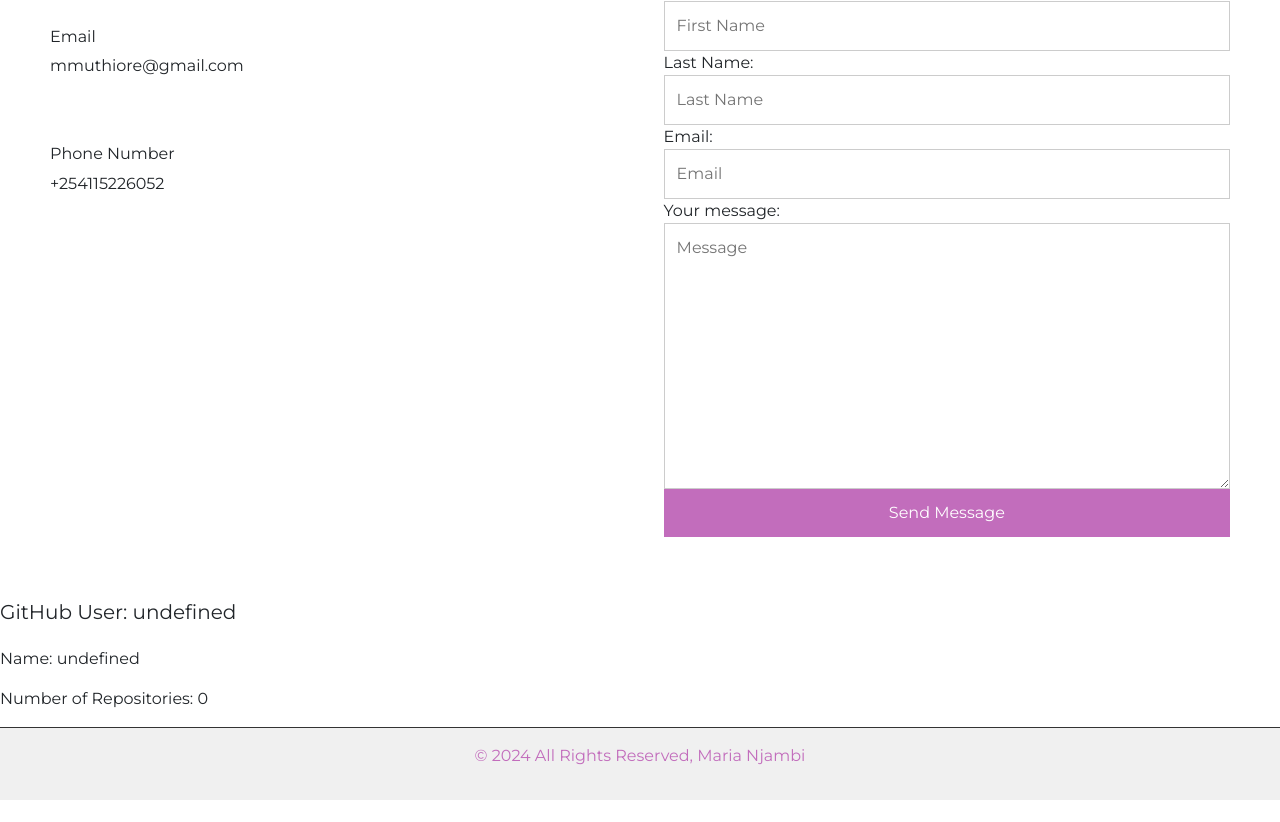
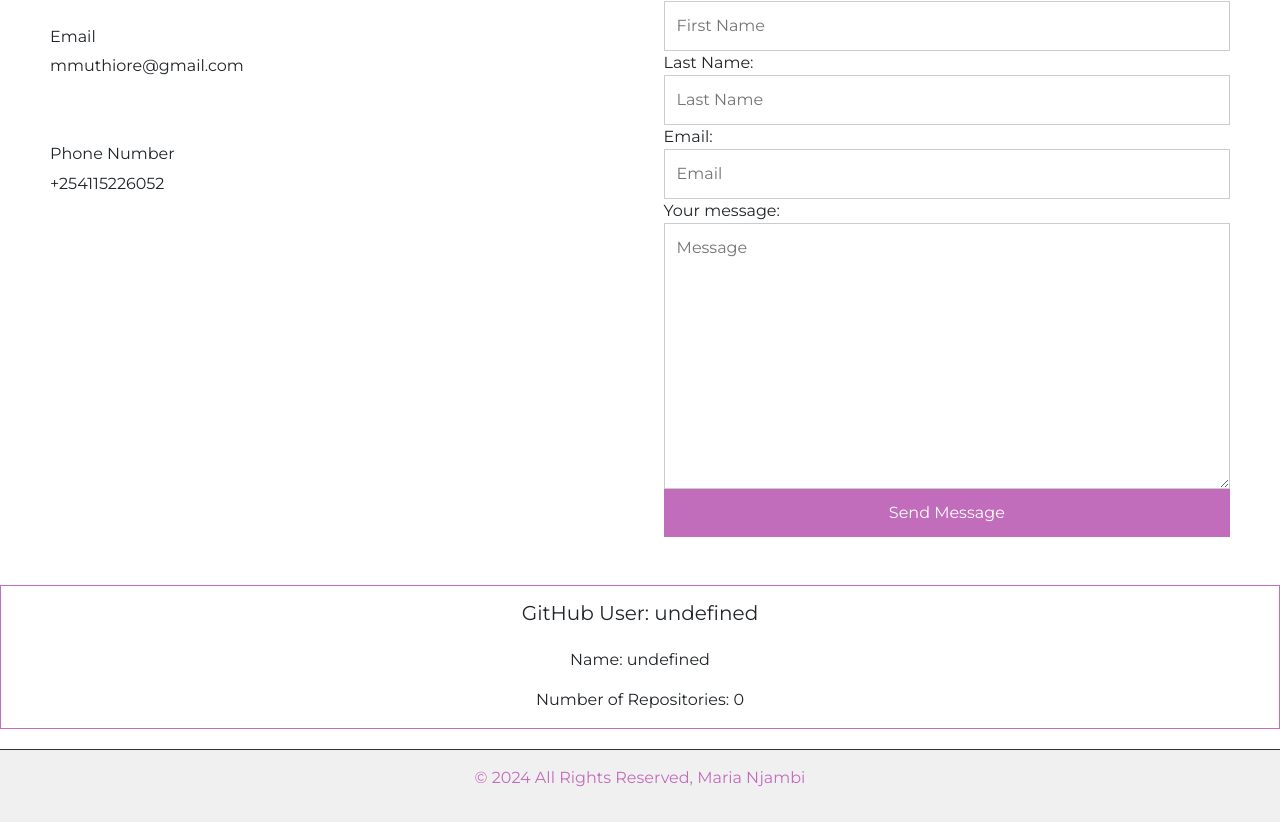
Before and after one commit to Njambi-M/Maria-N-portfolio, a React (Create React App) app: page / in a window 1280 px wide. Shown: the part 2464-3286 px from the top of the page. Before the commit the page ends 3264 px from the top, so only its background shows below. Built offline with nearby package versions, Linux system fonts and the light colour scheme; no server answers.

Commit message:
style: style the github component

```diff
--- a/src/components/github/github_about.css
+++ b/src/components/github/github_about.css
@@ -0,0 +1,5 @@
+.git_info{
+    text-align: center;
+    border: solid 1px #C26DBC;
+    margin: 20px 0;
+}
```
